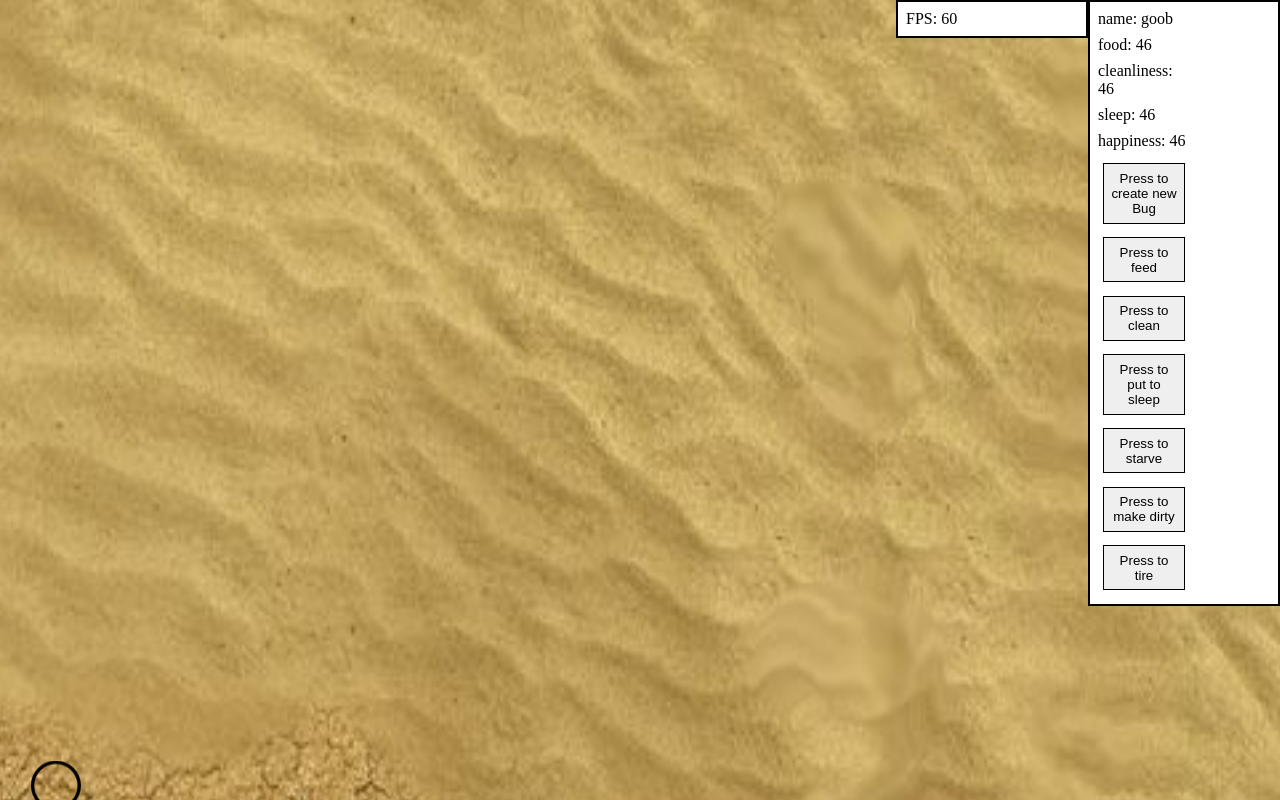
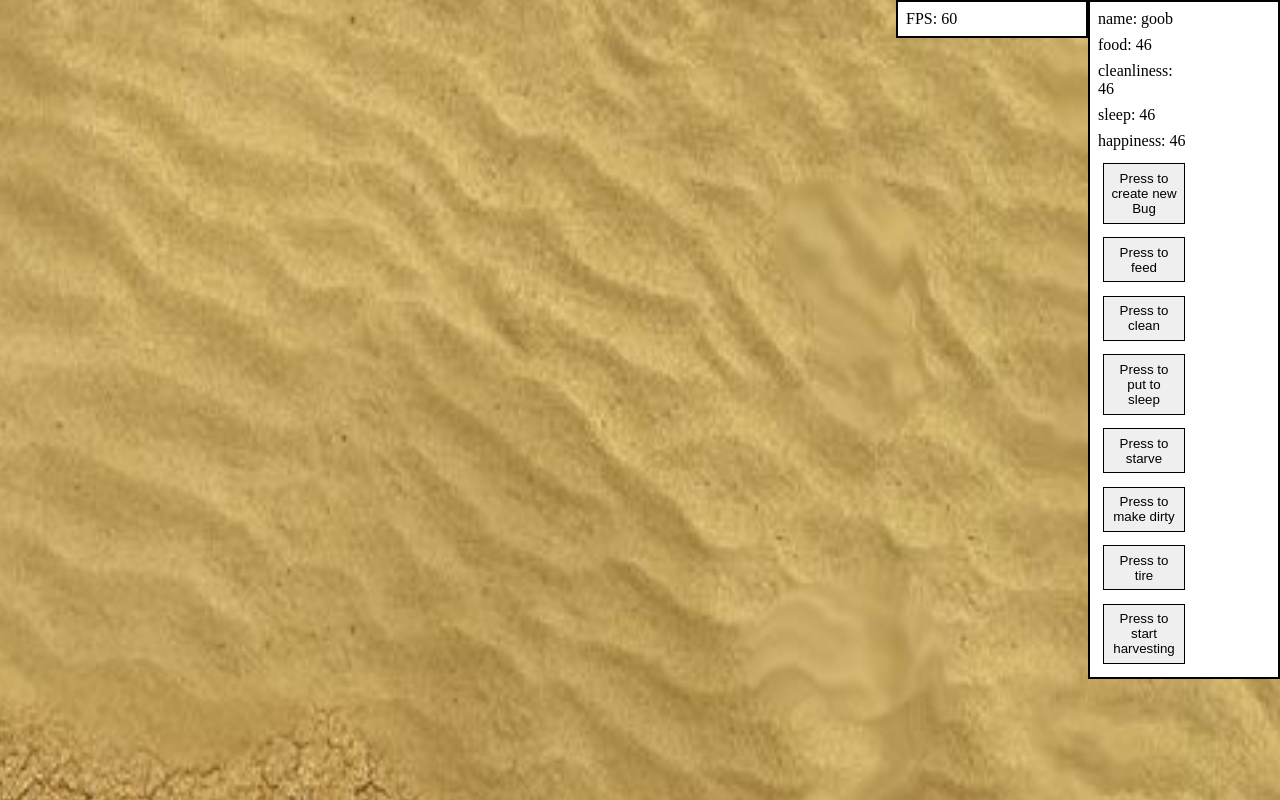
Before and after one commit to FirePenguin99/Virtual-Pet, a website with bundled scripts: page client/index.html in a window 1280 px wide. Built offline with nearby package versions, Linux system fonts and the light colour scheme.

Commit message:
cleaned UI elements and enabling them

```diff
--- a/client/bugs.mjs
+++ b/client/bugs.mjs
@@ -157,7 +157,7 @@ export class Bug {
 
   setBehaviour() { // first argument will always be the behaviour to set, the others will be specific parameters to the behaviour specified
     if (arguments.length === 0) {
-      return;
+      // return;
     } else if (arguments[0] === 'wandering') {
       this.behaviour = 'wandering';
       this.movingState = 'idle'; // describes if the bug is moving or idle
--- a/client/index.html
+++ b/client/index.html
@@ -52,11 +52,15 @@
     <div id="UI">
         <p id="nameDisplay"> name: </p>
         <p id="foodDisplay"> food: </p>
+        <div id="bugStats">
             <p id="cleanlinessDisplay"> cleanliness: </p>
             <p id="sleepDisplay"> energy: </p>
             <p id="happinessDisplay"> happiness: </p>
+        </div>
+
         <button id="newBug"> Press to create new Bug</button>
 
+        <div id="bugButtons">
             <button id="plusFood"> Press to feed </button>
             <button id="plusClean"> Press to clean </button>
             <button id="plusSleep"> Press to put to sleep </button>
@@ -64,11 +68,16 @@
             <button id="subClean"> Press to make dirty </button>
             <button id="subSleep"> Press to tire </button>
 
+            <button id="startHarvest"> Press to start harvesting </button>
+        </div>
+
+        <div id="graveElems">
             <p id="birthdayDisplay"> date of birth: </p>
             <p id="deathdayDisplay"> date of death: </p>
             <p id="timeAliveDisplay"> time survived: </p>
             <p id="causeDisplay"> cause of death: </p>
             <button id="deleteGrave"> Press to clean away grave </button>
+        </div>
     </div>
 
 </div>
--- a/client/main.mjs
+++ b/client/main.mjs
@@ -70,7 +70,7 @@ window.addEventListener('load', () => {
   createNewEntity('food');
   createNewBuilding('food_storage');
 
-  // bugsList[0].setBehaviour('harvesting', entityList[0], entityList[1]);
+  bugsList[0].setBehaviour('harvesting', entityList[0], entityList[1]);
 
   addListeners();
   updateFrame();
@@ -183,18 +183,10 @@ window.addEventListener('load', () => {
     document.querySelector('#nameDisplay').textContent = 'name: ' + currentObj.name;
 
     if (currentObj instanceof Bug) { // Show and update only the relevent child elements
-      document.querySelector('#plusFood').style.display = 'block';
-      document.querySelector('#plusClean').style.display = 'block';
-      document.querySelector('#plusSleep').style.display = 'block';
-
-      document.querySelector('#subFood').style.display = 'block';
-      document.querySelector('#subClean').style.display = 'block';
-      document.querySelector('#subSleep').style.display = 'block';
+      document.querySelector('#bugButtons').style.display = 'block';
 
       document.querySelector('#foodDisplay').style.display = 'block';
-      document.querySelector('#cleanlinessDisplay').style.display = 'block';
-      document.querySelector('#sleepDisplay').style.display = 'block';
-      document.querySelector('#happinessDisplay').style.display = 'block';
+      document.querySelector('#bugStats').style.display = 'block';
 
       document.querySelector('#foodDisplay').textContent = 'food: ' + currentObj.food;
       document.querySelector('#cleanlinessDisplay').textContent = 'cleanliness: ' + currentObj.cleanliness;
@@ -208,15 +200,11 @@ window.addEventListener('load', () => {
       document.querySelector('#foodDisplay').style.display = 'block';
       document.querySelector('#foodDisplay').textContent = 'food stored: ' + currentObj.foodInventory;
     } else if (currentObj instanceof GravestoneEntity) {
-      document.querySelector('#birthdayDisplay').style.display = 'block';
+      document.querySelector('#graveElems').style.display = 'block';
       document.querySelector('#birthdayDisplay').textContent = 'date of birth: ' + currentObj.bugBirthday.getDate() + '/' + (currentObj.bugBirthday.getMonth() + 1) + '/' + currentObj.bugBirthday.getFullYear();
-      document.querySelector('#deathdayDisplay').style.display = 'block';
       document.querySelector('#deathdayDisplay').textContent = 'date of death: ' + currentObj.bugDeathday.getDate() + '/' + (currentObj.bugDeathday.getMonth() + 1) + '/' + currentObj.bugDeathday.getFullYear();
-      document.querySelector('#timeAliveDisplay').style.display = 'block';
       document.querySelector('#timeAliveDisplay').textContent = 'time survived: ' + currentObj.bugTimeAlive.hours + ':' + currentObj.bugTimeAlive.minutes + ':' + currentObj.bugTimeAlive.seconds;
-      document.querySelector('#causeDisplay').style.display = 'block';
       document.querySelector('#causeDisplay').textContent = 'cause of death: lack of ' + currentObj.causeOfDeath;
-      document.querySelector('#deleteGrave').style.display = 'block';
     }
   }
   function decreaseStatsInterval() { // loops through array of bug objects then reduces each of their stats, on a timer of 5 seconds.
```
Lines whose indentation alone changed are shown as unchanged.
